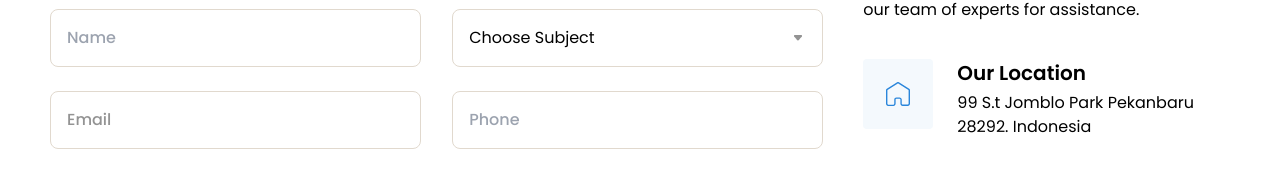
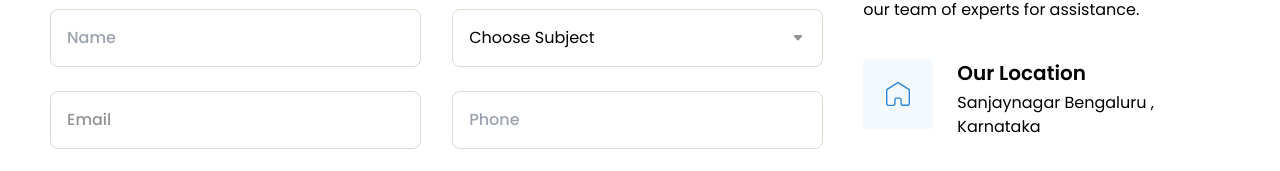
Before and after one commit to sudeepk11/ad1tage, a Next.js app: page /contact in a window 1280 px wide. Shown: the part 245-416 px from the top of the page. Built offline with nearby package versions, Linux system fonts and the light colour scheme.

Commit message:
add changed

```diff
--- a/components/Contact/index.tsx
+++ b/components/Contact/index.tsx
@@ -43,7 +43,7 @@ const Contact = () => {
                   <div className="w-full">
                     <h4 className="mb-1 text-xl font-semibold ">Our Location</h4>
                     <p className="text-base text-body-color">
-                      99 S.t Jomblo Park Pekanbaru 28292. Indonesia
+                      Sanjaynagar Bengaluru , Karnataka
                     </p>
                   </div>
                 </div>
```
